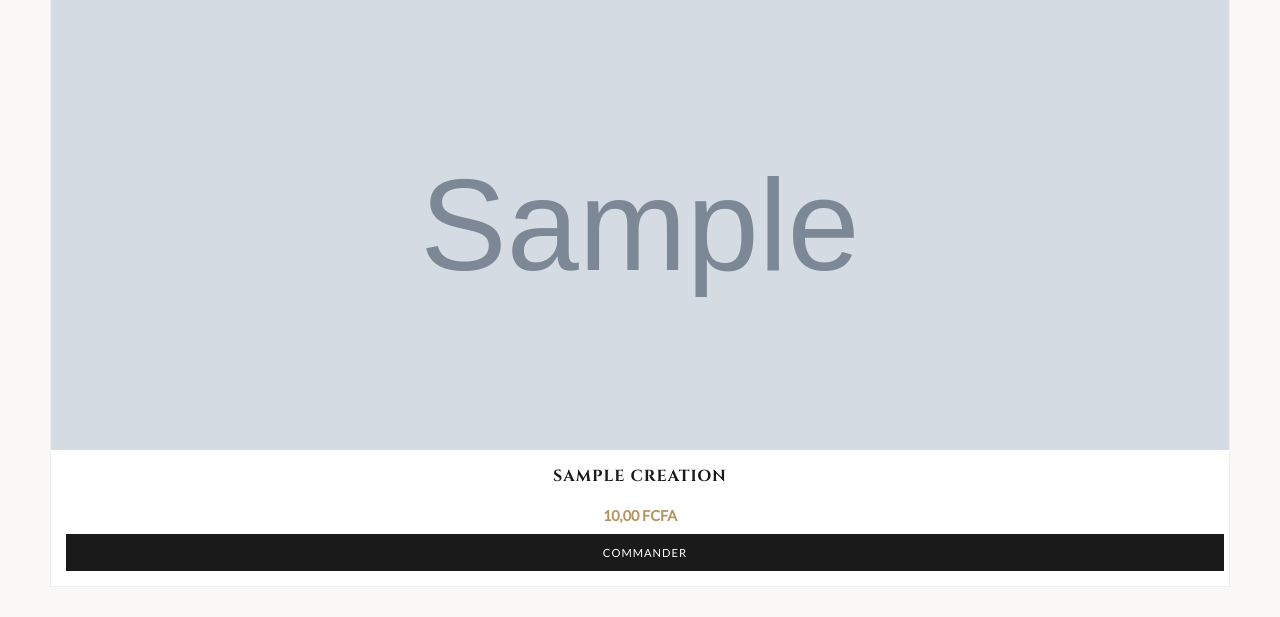
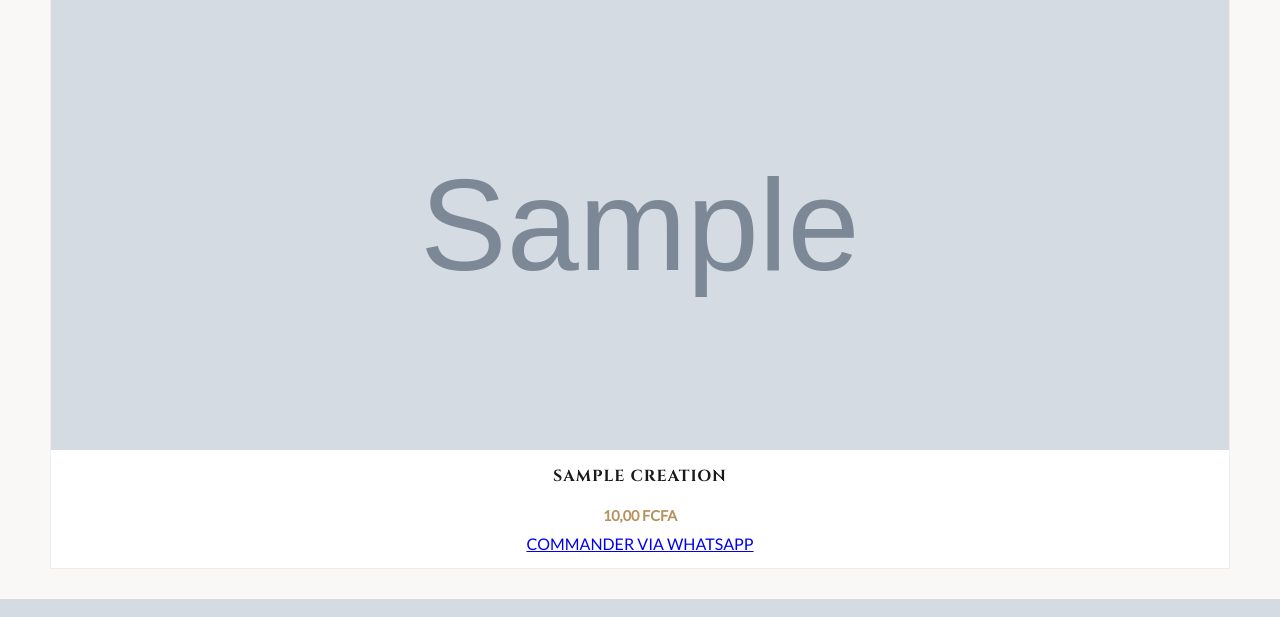
Before and after one commit to lokosergelionel-arch/sage_empire, a Django app: template hub/templates/galerie_mode.html in a window 1280 px wide. Shown: the part 252-869 px from the top of the page. Run offline with Django 5.2, Linux system fonts and the light colour scheme; the template is opened without the code that fills it: values that come from a table or form of the project are taken from there, others are empty; tables that the repository leaves empty hold one stand-in row (values such as "Sample post"); grey boxes marked "Sample" are stand-in pictures.

Commit message:
WhatsApp : ajout de la photo dans le message de commande (portfolio + sage mode)

```diff
--- a/hub/templates/galerie_mode.html
+++ b/hub/templates/galerie_mode.html
@@ -243,10 +243,10 @@
  <div class="product-info">
  <h3>{{ produit.titre }}</h3>
  <p class="price">{{ produit.prix }} FCFA</p>
- <a href="https://wa.me/{{ styliste.contact_whatsapp|default:'' }}?text=Bonjour, je suis intéressé par {{ produit.titre|urlencode }}"
- class="btn-order" target="_blank">
- COMMANDER
- </a>
+ <a href="https://wa.me/{{ styliste.contact_whatsapp }}?text=Bonjour Sage Mode, je suis intéressé par cet article :%0A%0A*{{ produit.titre }}*%0A{{ produit.prix }} FCFA%0A%0AImage : {{ produit.display_image }}"
+   target="_blank" class="btn-commander">
+    COMMANDER VIA WHATSAPP
+</a>
  </div>
  </div>
  {% empty %}
```
Also changed, not shown: hub/templates/portfolio_styliste.html (+4 -3 lines).
